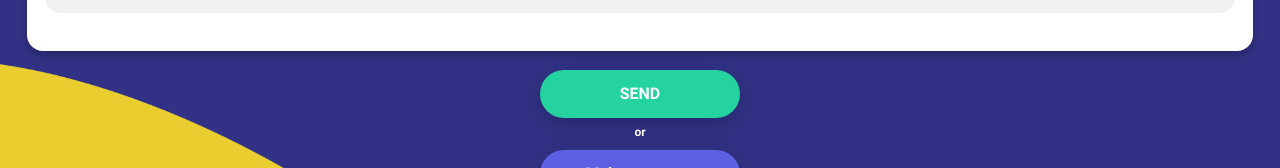
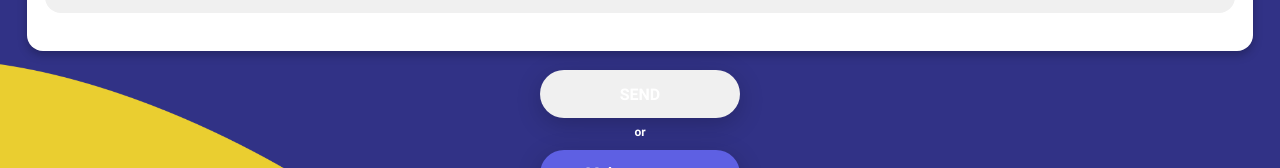
Before and after one commit to iAmber/ask-me, a Vue app: page / in a window 1280 px wide. Shown: the part 358-526 px from the top of the page. Built offline with nearby package versions, Linux system fonts and the light colour scheme.

Commit message:
add disabled

```diff
--- a/src/views/Home.vue
+++ b/src/views/Home.vue
@@ -20,7 +20,9 @@
         <div class="slide"/>
         <textarea v-model="answer" class="typing-text" placeholder="type here…" maxlength="1000"/>
       </div>
-      <div class="btn send-btn" @click="submitQuestion">SEND</div>
+      <button class="btn send-btn" :class="{'disabled': isEmpty}"
+              :disabled="isEmpty" @click="submitQuestion"
+      >SEND</button>
       <div class="opera-text">or</div>
       <a class="btn make-btn" :href="highlightUrl">Make your own </a>
       <div class="slide-area">Check other people’s reply and response</div>
@@ -79,6 +81,11 @@ export default {
     getAnsweredQuestionsOfQuestionBox() {
       // TODO
       // this.question_list = data
+    },
+  },
+  computed: {
+    isEmpty() {
+      return !this.answer?.trim();
     },
   },
   mounted() {
@@ -243,6 +250,8 @@ textarea.typing-text:-ms-input-placeholder {
 /* btn */
 
 .container .btn {
+  display: block;
+  border: none;
   font-family: Roboto-Bold;
   font-size: 16px;
   color: #FFFFFF;
@@ -253,6 +262,7 @@ textarea.typing-text:-ms-input-placeholder {
   line-height: 48px;
   margin: 0 auto;
 }
+
 /* .container .btn:active {
   opacity: 0.85;
 } */
@@ -262,6 +272,9 @@ textarea.typing-text:-ms-input-placeholder {
 .container .make-btn:active {
   background-color: rgba(94, 96, 227, 0.85);
 }
+.container .btn.disabled {
+  background-color: #F0F0F0;
+}
 
 .container .send-btn {
   margin-top: 19px;
@@ -270,7 +283,6 @@ textarea.typing-text:-ms-input-placeholder {
   border-radius: 24px;
 }
 .container .make-btn {
-  display: block;
   text-decoration: none;
   background: #5E60E3;
   box-shadow: 0 6px 25px 0 rgba(0,0,0,0.21);
```
